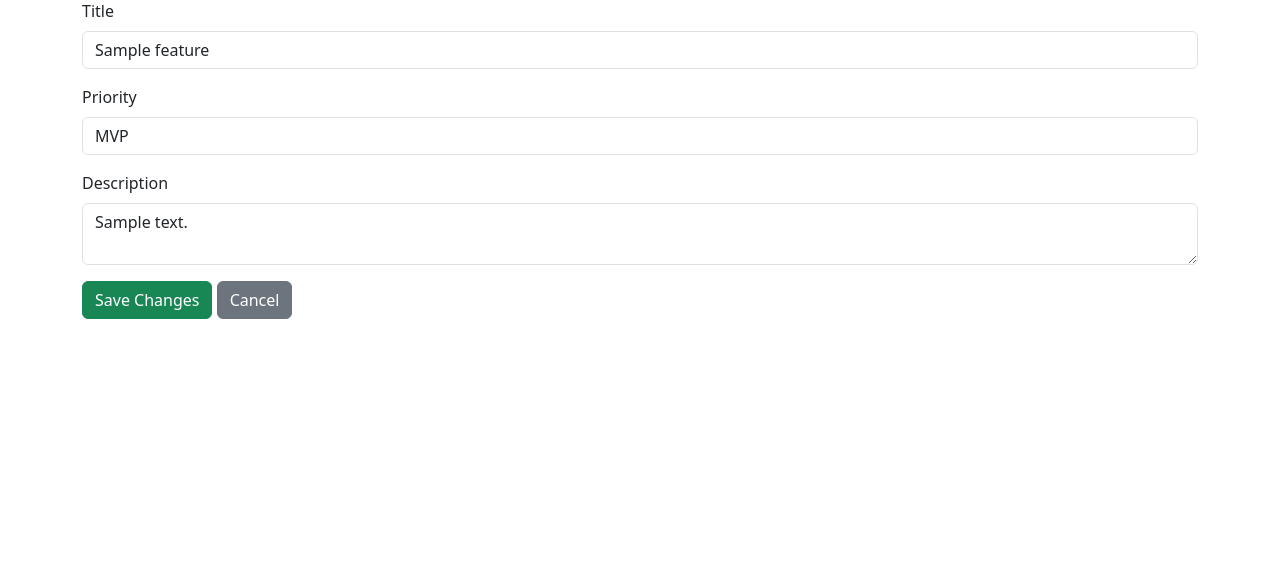
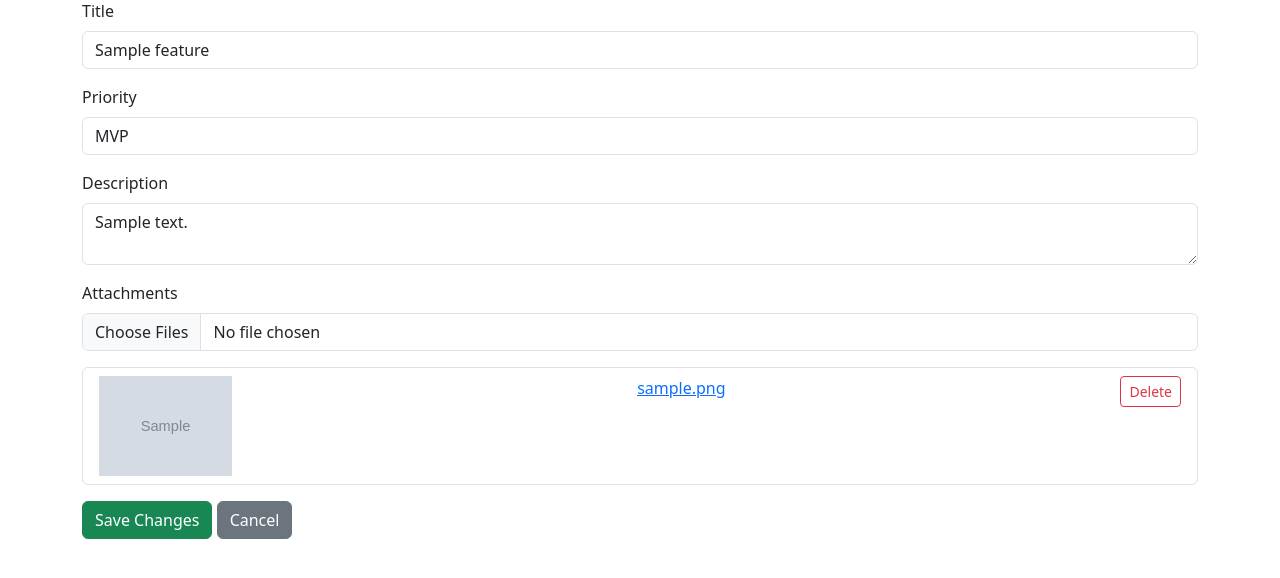
Before and after one commit to bradleyaidanjohnson/BA-Tool, a Flask app: page /feature/1/edit in a window 1280 px wide. Shown: the part 143-721 px from the top of the page. Run offline with Flask 3, Linux system fonts and the light colour scheme; tables that the repository leaves empty hold one stand-in row (values such as "Sample post"); grey boxes marked "Sample" are stand-in pictures.

Commit message:
working inline images and feature images

```diff
--- a/app.py
+++ b/app.py
@@ -1,5 +1,5 @@
 from flask import Flask, render_template, request, redirect, url_for, jsonify, send_file
-from models import db, Project, Feature, UserStory, Attachment, Personnel, Note
+from models import db, Project, Feature, UserStory, Attachment, Personnel, Note, FeatureAttachment
 import os
 from werkzeug.utils import secure_filename
 from utils.word_export import export_feature_to_docx, Document, add_table_of_contents
@@ -161,11 +161,35 @@ def new_feature(project_id, parent_id=None):
         title = request.form['title']
         description = request.form['description']
         ranking = int(request.form.get('ranking', 3))  # default to 3
-        feature = Feature(title=title, description=description, project_id=project_id, parent_feature_id=parent_id, ranking=ranking)
+
+        feature = Feature(
+            title=title,
+            description=description,
+            project_id=project_id,
+            parent_feature_id=parent_id,
+            ranking=ranking
+        )
         db.session.add(feature)
+        db.session.flush()  # Flush to get feature.id before commit
+
+        # Handle multiple file uploads
+        files = request.files.getlist('attachments')
+        upload_folder = app.config['UPLOAD_FOLDER']
+        for file in files:
+            if file and allowed_file(file.filename):
+                filename = secure_filename(file.filename)
+                file_path = os.path.join(upload_folder, filename)
+                file.save(file_path)
+
+                featureAttachment = FeatureAttachment(filename=filename, feature_id=feature.id)
+
+                db.session.add(featureAttachment)
+
         db.session.commit()
         return redirect(url_for('view_project', project_id=project_id))
+
     return render_template('feature_form.html', project_id=project_id, parent_id=parent_id)
+
 
 @app.route('/feature/<int:feature_id>/edit', methods=['GET', 'POST'])
 def edit_feature(feature_id):
@@ -173,7 +197,20 @@ def edit_feature(feature_id):
     if request.method == 'POST':
         feature.title = request.form['title']
         feature.description = request.form['description']
-        feature.ranking = request.form['ranking']
+        feature.ranking = int(request.form['ranking'])
+
+        # Handle multiple file uploads
+        files = request.files.getlist('attachments')
+        upload_folder = app.config['UPLOAD_FOLDER']
+        for file in files:
+            if file and allowed_file(file.filename):
+                filename = secure_filename(file.filename)
+                file_path = os.path.join(upload_folder, filename)
+                file.save(file_path)
+
+                featureAttachment = FeatureAttachment(filename=filename, feature_id=feature.id)
+                db.session.add(featureAttachment)
+
         db.session.commit()
         return redirect(url_for('view_feature', feature_id=feature.id))
 
@@ -467,6 +504,22 @@ def upload_story_attachments(story_id):
     attachments = [{'id': a.id, 'filename': a.filename} for a in story.attachments]
     return jsonify({'attachments': attachments})
 
+@app.route('/feature/attachment/<int:attachment_id>/delete', methods=['POST'])
+def delete_feature_attachment(attachment_id):
+    attachment = FeatureAttachment.query.get_or_404(attachment_id)  # assuming you have a separate FeatureAttachment model
+    file_path = os.path.join(app.config['UPLOAD_FOLDER'], attachment.filename)
+
+    # Delete file from disk if it exists
+    if os.path.exists(file_path):
+        os.remove(file_path)
+
+    feature = attachment.feature
+    db.session.delete(attachment)
+    db.session.commit()
+
+    # Return updated attachment list for AJAX update
+    attachments = [{'id': a.id, 'filename': a.filename} for a in feature.attachments]
+    return jsonify({'attachments': attachments})
 
 
 if __name__ == '__main__':
--- a/templates/feature_form.html
+++ b/templates/feature_form.html
@@ -2,7 +2,7 @@
 {% block content %}
 <h2>{{ 'Edit' if feature else 'Add' }} Feature</h2>
 
-<form method="POST">
+<form method="POST" enctype="multipart/form-data">  {# important for file uploads #}
   <div class="mb-3">
     <label class="form-label">Title</label>
     <input name="title" class="form-control" value="{{ feature.title if feature else '' }}" required />
@@ -17,14 +17,107 @@
     </select>
   </div>
 
-
-
   <div class="mb-3">
     <label class="form-label">Description</label>
     <textarea name="description" class="form-control" required>{{ feature.description if feature else '' }}</textarea>
   </div>
 
+  <!-- Attachments upload -->
+  <div class="mb-3">
+    <label class="form-label">Attachments</label>
+    <input
+      type="file"
+      id="attachment_input"
+      name="attachments"
+      class="form-control"
+      multiple
+    />
+  </div>
+
+  <!-- Existing attachments list -->
+  {% if feature and feature.attachments %}
+  <ul id="feature-attachments-list" class="list-group mb-3">
+    {% for file in feature.attachments %}
+    <li class="list-group-item d-flex justify-content-between align-items-start">
+      {% if file.filename.lower().endswith(('.png', '.jpg', '.jpeg', '.gif')) %}
+      <img
+        src="{{ url_for('static', filename='uploads/' ~ file.filename) }}"
+        style="max-height: 100px; margin-right: 10px"
+        alt="{{ file.filename }}"
+      />
+      {% endif %}
+      <a href="{{ url_for('static', filename='uploads/' ~ file.filename) }}" target="_blank">{{ file.filename }}</a>
+      <button
+        type="button"
+        class="btn btn-sm btn-outline-danger"
+        onclick="deleteFeatureAttachment({{ file.id }})"
+      >
+        Delete
+      </button>
+    </li>
+    {% endfor %}
+  </ul>
+  {% endif %}
+
   <button type="submit" class="btn btn-success">{{ 'Save Changes' if feature else 'Save Feature' }}</button>
   <a href="/project/{{ project_id }}" class="btn btn-secondary">Cancel</a>
 </form>
+
+<script>
+function deleteFeatureAttachment(id) {
+  if (!confirm('Are you sure you want to delete this attachment?')) {
+    return;
+  }
+
+  fetch(`/feature/attachment/${id}/delete`, {
+    method: 'POST',
+    headers: {
+      'Content-Type': 'application/json',
+      'X-CSRFToken': getCsrfToken(), // adjust if you use CSRF protection
+    },
+  })
+    .then(response => {
+      if (!response.ok) throw new Error('Failed to delete attachment');
+      return response.json();
+    })
+    .then(data => {
+      updateFeatureAttachmentsList(data.attachments);
+    })
+    .catch(error => {
+      alert(error.message);
+    });
+}
+
+function updateFeatureAttachmentsList(attachments) {
+  const list = document.getElementById('feature-attachments-list');
+  if (!list) return;
+  list.innerHTML = '';
+  attachments.forEach(file => {
+    const li = document.createElement('li');
+    li.className = 'list-group-item d-flex justify-content-between align-items-start';
+
+    const isImage = /\.(png|jpg|jpeg|gif)$/i.test(file.filename);
+    let innerHTML = '';
+    if (isImage) {
+      innerHTML += `<img src="/static/uploads/${file.filename}" style="max-height: 100px; margin-right: 10px" alt="${file.filename}" />`;
+    }
+    innerHTML += `<a href="/static/uploads/${file.filename}" target="_blank">${file.filename}</a>`;
+    li.innerHTML = innerHTML;
+
+    const btn = document.createElement('button');
+    btn.type = 'button';
+    btn.className = 'btn btn-sm btn-outline-danger';
+    btn.textContent = 'Delete';
+    btn.onclick = () => deleteFeatureAttachment(file.id);
+
+    li.appendChild(btn);
+    list.appendChild(li);
+  });
+}
+
+function getCsrfToken() {
+  const meta = document.querySelector('meta[name=csrf-token]');
+  return meta ? meta.getAttribute('content') : '';
+}
+</script>
 {% endblock %}
```
Also changed, not shown: models.py (+8 -0 lines), templates/feature_tree.html (+23 -1 lines). Lines whose indentation alone changed are shown as unchanged.
